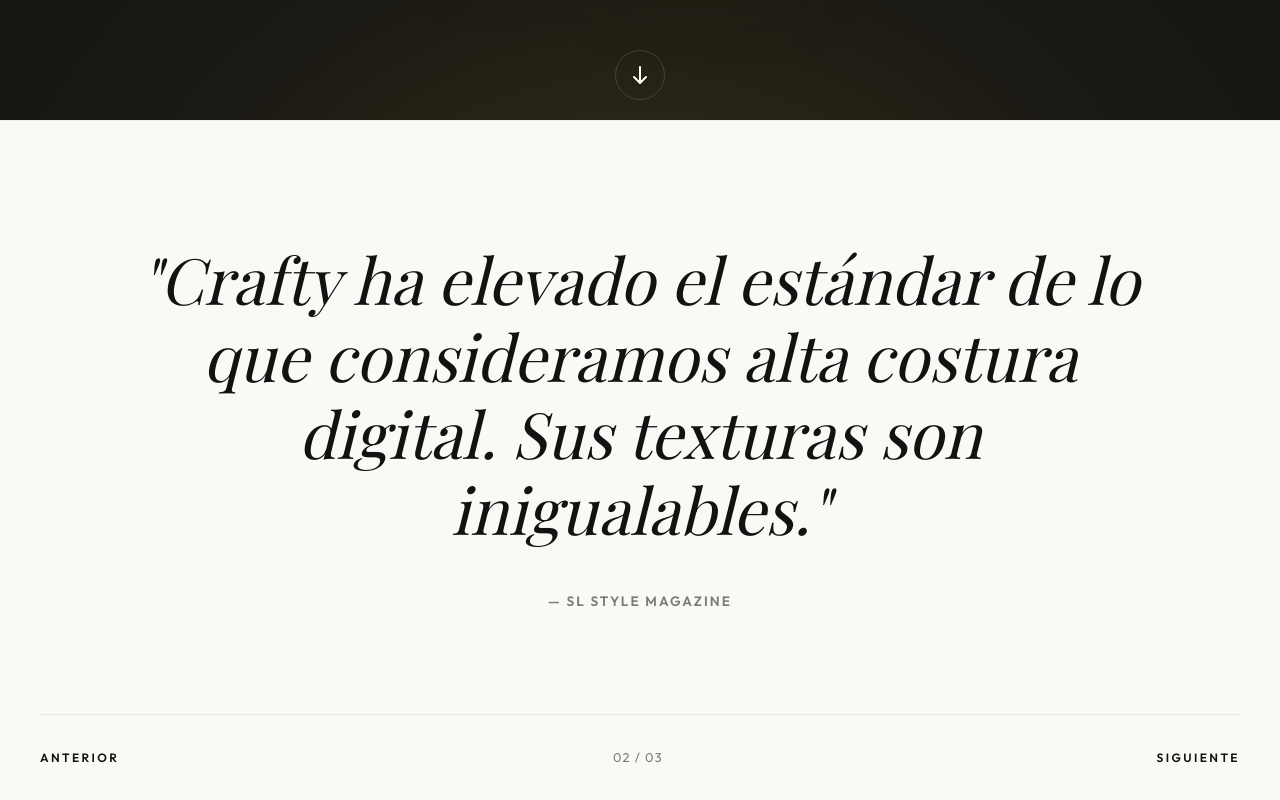
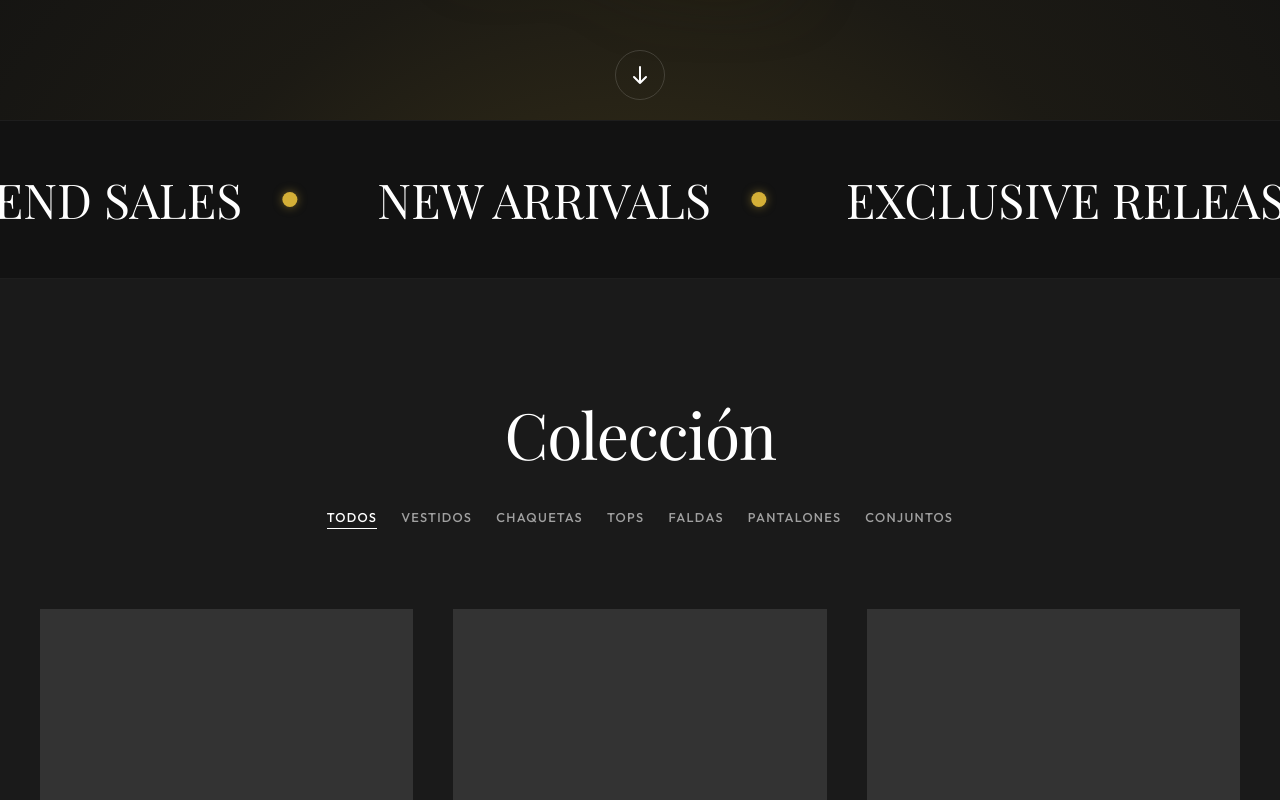
Before and after one commit to Wannamonroe/Crafty, a React (Vite) app: page / in a window 1280 px wide. Shown: the part 680-1480 px from the top of the page. Built offline with nearby package versions, Linux system fonts and the light colour scheme; a web font is replaced by a local one.

Commit message:
FEAT: Carrusel añadido y color oscuro implementado

```diff
--- a/src/components/Footer.css
+++ b/src/components/Footer.css
@@ -1,6 +1,6 @@
 .footer-editorial {
   background: var(--dark);
-  color: var(--bg-color);
+  color: var(--white);
   padding: 80px 40px 40px;
   position: relative;
   overflow: hidden;
@@ -29,7 +29,8 @@
   height: 48px;
   width: auto;
   margin-bottom: 24px;
-  filter: brightness(0) invert(1); /* Aplica blanco puro si es logo negro */
+  filter: brightness(0) invert(1);
+  /* Aplica blanco puro si es logo negro */
 }
 
 .footer-editorial__desc {
@@ -95,7 +96,8 @@
   text-align: center;
   line-height: 0.8;
   margin: 80px 0 40px;
-  opacity: 0.03; /* Texto masivo de fondo casi invisible */
+  opacity: 0.03;
+  /* Texto masivo de fondo casi invisible */
   user-select: none;
   letter-spacing: -0.04em;
 }
--- a/src/components/Gallery.css
+++ b/src/components/Gallery.css
@@ -18,7 +18,7 @@
   font-family: var(--font-display);
   font-size: clamp(2.5rem, 5vw, 4rem);
   font-weight: 400;
-  color: var(--dark);
+  color: var(--white);
   margin-bottom: 40px;
   letter-spacing: -0.02em;
 }
@@ -52,14 +52,14 @@
   left: 0;
   width: 100%;
   height: 1px;
-  background: var(--dark);
+  background: var(--white);
   transform: scaleX(0);
   transition: transform 0.3s ease;
 }
 
 .lookbook__filter-btn:hover,
 .lookbook__filter-btn--active {
-  color: var(--dark);
+  color: var(--white);
 }
 
 .lookbook__filter-btn--active::after {
@@ -101,11 +101,13 @@
 }
 
 .lookbook__item:hover .lookbook__image-wrap {
-  transform: scale(0.98); /* Ligero hundimiento tipo editorial */
+  transform: scale(0.98);
+  /* Ligero hundimiento tipo editorial */
 }
 
 .lookbook__item:hover .lookbook__image-placeholder {
-  transform: scale(1.05); /* Y la imagen sale hacia afuera ligeramente */
+  transform: scale(1.05);
+  /* Y la imagen sale hacia afuera ligeramente */
 }
 
 .lookbook__image-text {
@@ -137,7 +139,7 @@
   font-family: var(--font-display);
   font-size: 1.4rem;
   font-weight: 400;
-  color: var(--dark);
+  color: var(--white);
   font-style: italic;
   transition: color 0.3s ease;
 }
--- a/src/components/Navbar.css
+++ b/src/components/Navbar.css
@@ -10,12 +10,12 @@
 }
 
 .navbar--scrolled {
-  background: rgba(250, 249, 246, 0.95);
+  background: rgba(26, 26, 26, 0.95);
   /* Color bg-color pero semitransparente */
   backdrop-filter: blur(10px);
   -webkit-backdrop-filter: blur(10px);
-  box-shadow: 0 1px 0 rgba(0, 0, 0, 0.05);
-  /* Separador ultrafino */
+  box-shadow: 0 1px 0 rgba(255, 255, 255, 0.05);
+  /* Separador ultrafino claro */
   padding: 12px 0;
 }
 
@@ -140,32 +140,32 @@
   transform: translateY(-7px) rotate(-45deg);
 }
 
-/* ----- ESTADOS SCROLLEADOS (Sobre fondo claro) ----- */
+/* ----- ESTADOS SCROLLEADOS (Sobre fondo oscuro) ----- */
 .navbar--scrolled .navbar__link {
   color: var(--gray);
 }
 
 .navbar--scrolled .navbar__link:hover,
 .navbar--scrolled .navbar__link--active {
-  color: var(--dark);
+  color: var(--white);
 }
 
 .navbar--scrolled .navbar__link::after {
-  background: var(--dark);
+  background: var(--white);
 }
 
 .navbar--scrolled .navbar__cta {
-  color: var(--dark);
-  border-color: var(--dark);
+  color: var(--white);
+  border-color: var(--white);
 }
 
 .navbar--scrolled .navbar__cta:hover {
-  background: var(--dark);
+  background: var(--white);
   color: var(--bg-color);
 }
 
 .navbar--scrolled .navbar__hamburger span {
-  background: var(--dark);
+  background: var(--white);
 }
 
 /* ----- FIN ESTADOS SCROLLEADOS ----- */
@@ -204,25 +204,25 @@
 
   .navbar__links--open .navbar__link:hover,
   .navbar__links--open .navbar__link--active {
-    color: var(--dark);
+    color: var(--white);
   }
 
   .navbar__links--open .navbar__link::after {
-    background: var(--dark);
+    background: var(--white);
   }
 
   .navbar__links--open .navbar__cta {
-    color: var(--dark);
-    border-color: var(--dark);
+    color: var(--white);
+    border-color: var(--white);
   }
 
   .navbar__links--open .navbar__cta:hover {
-    background: var(--dark);
+    background: var(--white);
     color: var(--bg-color);
   }
 
   .navbar__hamburger.navbar__hamburger--open span {
-    background: var(--dark);
+    background: var(--white);
   }
 
   .navbar__link {
--- a/src/components/QuoteCarousel.css
+++ b/src/components/QuoteCarousel.css
@@ -1,111 +1,72 @@
-.quotes-editorial {
+.quote-marquee {
+  background: var(--dark);
+  padding: 40px 0;
+  display: flex;
+  overflow: hidden;
+  border-top: 1px solid rgba(255, 255, 255, 0.05);
+  /* Lighter border to contrast with dark bg */
+  border-bottom: 1px solid rgba(255, 255, 255, 0.05);
   position: relative;
-  background: var(--bg-color);
-  padding: 120px 40px;
-  display: flex;
-  justify-content: center;
-  align-items: center;
-  min-height: 80vh;
-  border-top: 1px solid rgba(0,0,0,0.05); /* Separador sutil */
+  width: 100%;
 }
 
-.quotes-editorial__container {
-  max-width: 1400px;
-  width: 100%;
-  position: relative;
+.quote-marquee__group {
   display: flex;
-  flex-direction: column;
+  flex-shrink: 0;
   align-items: center;
+  animation: scrollMarquee 35s linear infinite;
 }
 
-.quotes-editorial__content {
-  text-align: center;
-  max-width: 1000px;
-  margin: 0 auto;
-  animation: fadeIn 0.8s ease both;
+.quote-marquee:hover .quote-marquee__group {
+  animation-play-state: paused;
 }
 
-.quotes-editorial__text {
+.quote-marquee__item {
   font-family: var(--font-display);
-  font-size: clamp(2rem, 5vw, 4.5rem);
-  font-style: italic;
+  font-size: clamp(2rem, 4vw, 3rem);
+  /* Considerably smaller font size */
   font-weight: 400;
-  line-height: 1.2;
-  color: var(--dark);
-  margin-bottom: 40px;
+  color: var(--white);
+  /* White text for dark background */
+  text-transform: uppercase;
+  display: flex;
+  align-items: center;
+  padding: 0 40px;
+  white-space: nowrap;
 }
 
-.quotes-editorial__author {
-  font-family: var(--font-body);
-  font-size: 0.85rem;
-  text-transform: uppercase;
-  letter-spacing: 0.15em;
-  color: var(--gray);
-  font-weight: 600;
+.quote-marquee__separator {
+  width: 15px;
+  height: 15px;
+  border-radius: 50%;
+  background-color: var(--primary);
+  margin-left: 40px;
+  box-shadow: 0 0 10px rgba(212, 175, 55, 0.5);
 }
 
-.quotes-editorial__controls {
-  width: 100%;
-  display: flex;
-  justify-content: space-between;
-  align-items: center;
-  margin-top: 100px;
-  border-top: 1px solid rgba(0,0,0,0.08);
-  padding-top: 32px;
-}
+@keyframes scrollMarquee {
+  0% {
+    transform: translateX(0);
+  }
 
-.quotes-editorial__btn {
-  background: transparent;
-  border: none;
-  font-family: var(--font-body);
-  font-size: 0.75rem;
-  font-weight: 600;
-  color: var(--dark);
-  letter-spacing: 0.2em;
-  cursor: pointer;
-  transition: color 0.3s ease;
-  position: relative;
-}
-
-.quotes-editorial__btn::after {
-  content: '';
-  position: absolute;
-  bottom: -4px;
-  left: 0;
-  width: 100%;
-  height: 1px;
-  background: var(--primary);
-  transform: scaleX(0);
-  transition: transform 0.3s ease;
-}
-
-.quotes-editorial__btn:hover {
-  color: var(--primary);
-}
-
-.quotes-editorial__btn:hover::after {
-  transform: scaleX(1);
-}
-
-.quotes-editorial__counter {
-  font-family: var(--font-body);
-  font-size: 0.8rem;
-  color: var(--gray);
-  letter-spacing: 0.1em;
-}
-
-@keyframes fadeIn {
-  from { opacity: 0; transform: translateY(10px); }
-  to { opacity: 1; transform: translateY(0); }
+  100% {
+    transform: translateX(-100%);
+  }
 }
 
 @media (max-width: 768px) {
-  .quotes-editorial {
-    padding: 80px 24px;
-    min-height: 60vh;
+  .quote-marquee {
+    padding: 50px 0;
   }
 
-  .quotes-editorial__controls {
-    margin-top: 60px;
+  .quote-marquee__item {
+    font-size: clamp(2rem, 8vw, 2.5rem);
+    padding: 0 20px;
+  }
+
+  .quote-marquee__separator {
+    width: 10px;
+    height: 10px;
+    margin-left: 20px;
   }
 }
--- a/src/components/QuoteCarousel.jsx
+++ b/src/components/QuoteCarousel.jsx
@@ -1,63 +1,34 @@
-import { useState, useEffect, useRef } from 'react';
 import './QuoteCarousel.css';
 
-const quotes = [
-  {
-    text: "Monthly Event · The Arcade · Collabor88 · Fameshed",
-    sub: "Los mejores eventos te esperan",
-    id: 1,
-    text: "La moda en Second Life no es solo vestirse, es proyectar quien realmente quieres ser sin las limitaciones del mundo físico.",
-    author: "Vogue Virtual"
-  },
-  {
-    id: 2,
-    text: "Crafty ha elevado el estándar de lo que consideramos alta costura digital. Sus texturas son inigualables.",
-    author: "SL Style Magazine"
-  },
-  {
-    id: 3,
-    text: "Vestir un diseño de Crafty es experimentar el lujo en su estado más puro e inmaterial.",
-    author: "Avatar Chic"
-  }
+const phrases = [
+  "WEEKLY EVENT",
+  "WEEKEND SALES",
+  "NEW ARRIVALS",
+  "EXCLUSIVE RELEASES",
+  "CRAFTY ORIGINAL",
+  "HIGH FASHION",
+  "DIGITAL COUTURE"
 ];
 
 export default function QuoteCarousel() {
-  const [currentIndex, setCurrentIndex] = useState(0);
-
-  useEffect(() => {
-    const timer = setInterval(() => {
-      setCurrentIndex((prev) => (prev + 1) % quotes.length);
-    }, 6000);
-    return () => clearInterval(timer);
-  }, []);
-
-  const nextQuote = () => setCurrentIndex((prev) => (prev + 1) % quotes.length);
-  const prevQuote = () => setCurrentIndex((prev) => (prev === 0 ? quotes.length - 1 : prev - 1));
+  // Render a single group of phrases
+  const renderGroup = (keyPrefix) => (
+    <div className="quote-marquee__group" aria-hidden={keyPrefix !== 'g1' ? 'true' : 'false'} key={keyPrefix}>
+      {phrases.map((phrase, index) => (
+        <div className="quote-marquee__item" key={`${keyPrefix}-${index}`}>
+          <span>{phrase}</span>
+          <span className="quote-marquee__separator"></span>
+        </div>
+      ))}
+    </div>
+  );
 
   return (
-    <section className="quotes-editorial">
-      <div className="quotes-editorial__container">
-        <div className="quotes-editorial__content">
-          <blockquote className="quotes-editorial__text">
-            "{quotes[currentIndex].text}"
-          </blockquote>
-          <span className="quotes-editorial__author">&mdash; {quotes[currentIndex].author}</span>
-        </div>
-
-        <div className="quotes-editorial__controls">
-          <button className="quotes-editorial__btn" onClick={prevQuote}>
-            ANTERIOR
-          </button>
-
-          <div className="quotes-editorial__counter">
-            0{currentIndex + 1} / 0{quotes.length}
-          </div>
-
-          <button className="quotes-editorial__btn" onClick={nextQuote}>
-            SIGUIENTE
-          </button>
-        </div>
-      </div>
+    <section className="quote-marquee" aria-label="Scrolling announcements">
+      {renderGroup('g1')}
+      {renderGroup('g2')}
+      {renderGroup('g3')}
+      {renderGroup('g4')}
     </section>
   );
 }
--- a/src/index.css
+++ b/src/index.css
@@ -1,13 +1,15 @@
 @import url("https://fonts.googleapis.com/css2?family=Outfit:wght@300;400;500;600;700;800;900&family=Playfair+Display:ital,wght@0,400;0,600;0,700;1,400;1,600&display=swap");
 
 :root {
-  --primary: #d4af37; /* Un dorado más "oro viejo/editorial" */
-  --primary-light: #f5eedc;
+  --primary: #d4af37;
+  /* Un dorado más "oro viejo/editorial" */
+  --primary-light: #2a2515;
   --dark: #121212;
-  --gray: #7a7a7a;
-  --light-gray: #e8e8e8;
-  --border: #e0e0e0;
-  --bg-color: #faf9f6; /* Blanco roto cálido típico de papel de revista */
+  --gray: #a0a0a0;
+  --light-gray: #333333;
+  --border: #444444;
+  --bg-color: #1a1a1a;
+  /* Dark background progressing gracefully from the black Hero cover */
   --white: #ffffff;
 
   --font-body: "Outfit", sans-serif;
@@ -30,7 +32,7 @@
 body {
   font-family: var(--font-body);
   background-color: var(--bg-color);
-  color: var(--dark);
+  color: var(--white);
   overflow-x: hidden;
   line-height: 1.6;
   -webkit-font-smoothing: antialiased;
@@ -38,11 +40,16 @@
 }
 
 /* Tipografía de utilidad global */
-h1, h2, h3, h4, h5, h6 {
+h1,
+h2,
+h3,
+h4,
+h5,
+h6 {
   font-family: var(--font-display);
   font-weight: 400;
   line-height: 1.1;
-  color: var(--dark);
+  color: var(--white);
 }
 
 a {
@@ -53,9 +60,11 @@
 ::-webkit-scrollbar {
   width: 4px;
 }
+
 ::-webkit-scrollbar-track {
   background: var(--bg-color);
 }
+
 ::-webkit-scrollbar-thumb {
   background: var(--gray);
 }
```
